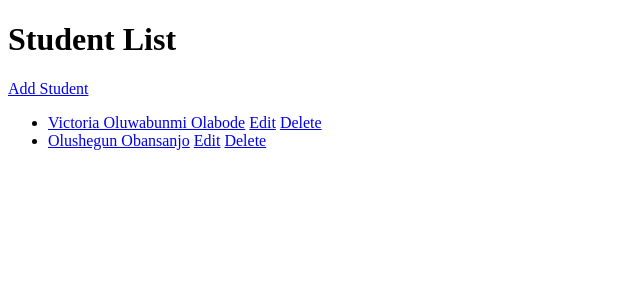
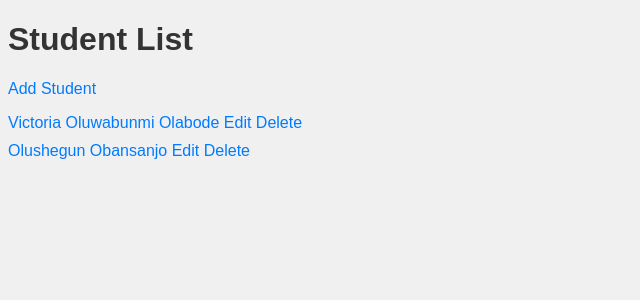
Before and after one commit to Victoriabunmi72/CRUD-PROJECT, a Django app: page / in a window 1280 px wide. Shown: the top 300 px of the page, without its empty margins (0-640 px from the left). Run offline with Django 5.2, Linux system fonts and the light colour scheme; data comes from the database, SQL or seed files in the repository.

Commit message:
The Styling Crude Operation

```diff
--- /dev/null
+++ b/student_management/students/static/students/styles.css
@@ -0,0 +1,29 @@
+/* styles.css */
+
+/* Example styles */
+body {
+    font-family: Arial, sans-serif;
+    background-color: #f0f0f0;
+}
+
+h1 {
+    color: #333;
+}
+
+ul {
+    list-style-type: none;
+    padding: 0;
+}
+
+li {
+    margin-bottom: 10px;
+}
+
+a {
+    color: #007bff;
+    text-decoration: none;
+}
+
+a:hover {
+    text-decoration: underline;
+}
--- a/student_management/students/templates/students/confirm_delete.html
+++ b/student_management/students/templates/students/confirm_delete.html
@@ -1,7 +1,9 @@
+{% load static %}
 <!DOCTYPE html>
 <html>
 <head>
     <title>Delete Student</title>
+    <link rel="stylesheet" type="text/css" href="{% static 'students/styles.css' %}">
 </head>
 <body>
     <h1>Delete Student</h1>
--- a/student_management/students/templates/students/detail.html
+++ b/student_management/students/templates/students/detail.html
@@ -1,7 +1,9 @@
+{% load static %}
 <!DOCTYPE html>
 <html>
 <head>
     <title>{{ student.name }}</title>
+    <link rel="stylesheet" type="text/css" href="{% static 'students/styles.css' %}">
 </head>
 <body>
     <h1>{{ student.name }}</h1>
--- a/student_management/students/templates/students/form.html
+++ b/student_management/students/templates/students/form.html
@@ -1,7 +1,9 @@
+{% load static %}
 <!DOCTYPE html>
 <html>
 <head>
     <title>Student Form</title>
+    <link rel="stylesheet" type="text/css" href="{% static 'students/styles.css' %}">
 </head>
 <body>
     <h1>Student Form</h1>
--- a/student_management/students/templates/students/list.html
+++ b/student_management/students/templates/students/list.html
@@ -1,7 +1,9 @@
+{% load static %}
 <!DOCTYPE html>
 <html>
 <head>
     <title>Student List</title>
+    <link rel="stylesheet" type="text/css" href="{% static 'students/styles.css' %}">
 </head>
 <body>
     <h1>Student List</h1>
```
Also changed, not shown: 1 other file.
